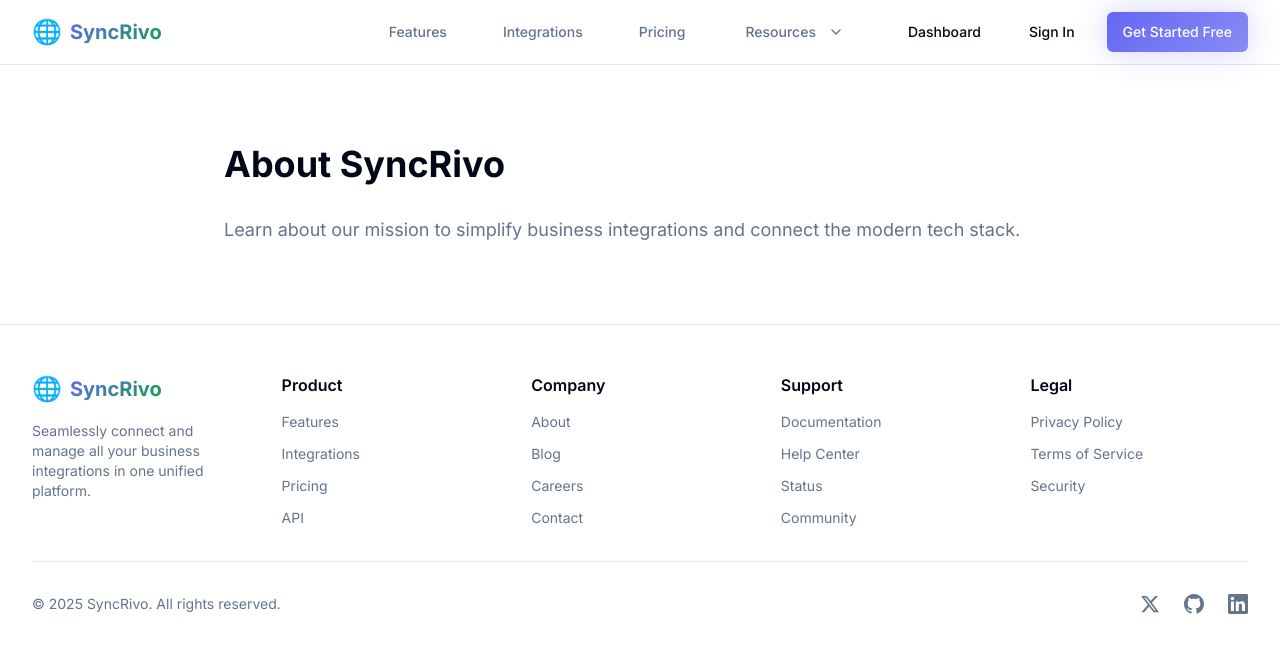
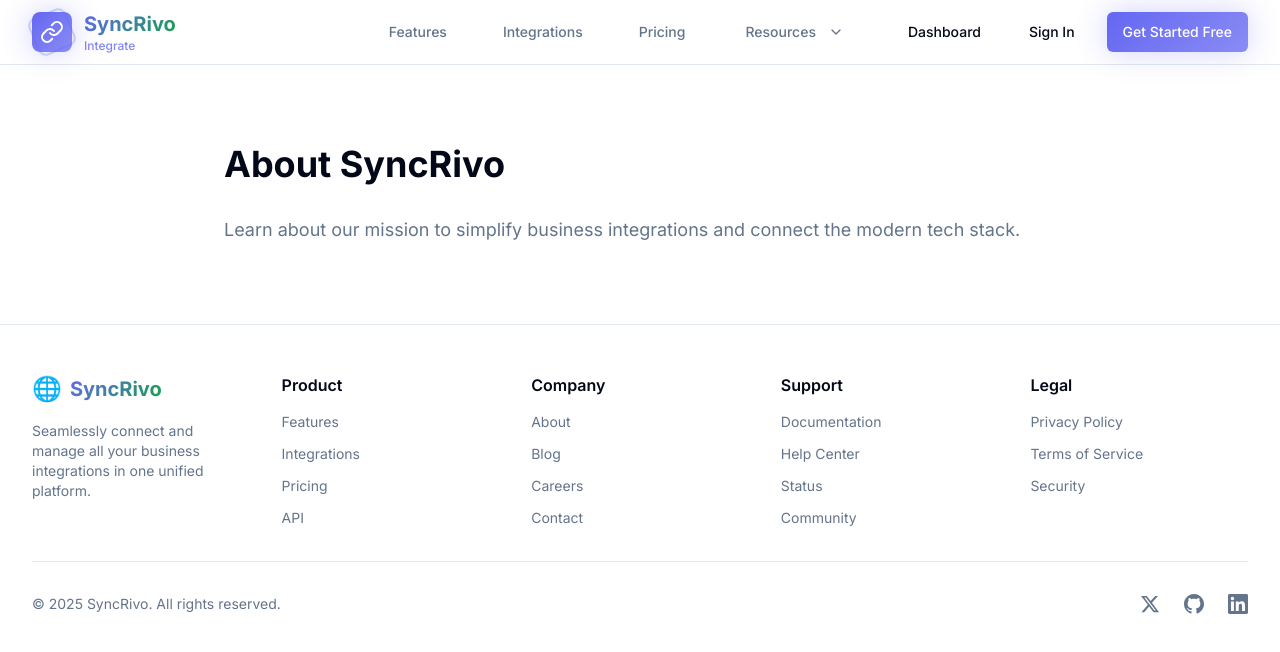
Before and after one commit to vidyakumarm/syncrivo-blueprint-project, a React (Vite) app: page /about in a window 1280 px wide. Shown: the top 652 px of the page. Built offline with nearby package versions, Linux system fonts and the light colour scheme.

Commit message:
Add rotating logo
Implement a rotating logo animation similar to vakilsearch.com, matching the business portfolio's branding.

```diff
--- a/src/components/layout/Navigation.tsx
+++ b/src/components/layout/Navigation.tsx
@@ -1,6 +1,7 @@
 import { useState } from 'react';
 import { Link, useLocation } from 'react-router-dom';
 import { Button } from '@/components/ui/button';
+import { RotatingLogo } from '@/components/ui/rotating-logo';
 import { Menu, X, ChevronDown } from 'lucide-react';
 import {
   DropdownMenu,
@@ -35,11 +36,8 @@ export function Navigation() {
       <div className="max-w-7xl mx-auto px-4 sm:px-6 lg:px-8">
         <div className="flex justify-between items-center h-16">
           {/* Logo */}
-          <Link to="/" className="flex items-center space-x-2 group">
-            <span className="text-2xl">🌐</span>
-            <span className="text-xl font-bold bg-gradient-hero bg-clip-text text-transparent">
-              SyncRivo
-            </span>
+          <Link to="/">
+            <RotatingLogo />
           </Link>
 
           {/* Desktop Navigation */}
--- /dev/null
+++ b/src/components/ui/rotating-logo.tsx
@@ -0,0 +1,87 @@
+import { useState, useEffect } from 'react';
+import { Zap, RefreshCw, Link, Workflow, Database, Cloud } from 'lucide-react';
+
+interface RotatingLogoProps {
+  className?: string;
+}
+
+export function RotatingLogo({ className = "" }: RotatingLogoProps) {
+  const [currentIndex, setCurrentIndex] = useState(0);
+
+  const logoVariants = [
+    {
+      icon: Zap,
+      text: "SyncRivo",
+      subtitle: "Connect",
+      color: "text-primary"
+    },
+    {
+      icon: RefreshCw,
+      text: "SyncRivo",
+      subtitle: "Sync",
+      color: "text-accent"
+    },
+    {
+      icon: Link,
+      text: "SyncRivo",
+      subtitle: "Integrate",
+      color: "text-primary"
+    },
+    {
+      icon: Workflow,
+      text: "SyncRivo",
+      subtitle: "Automate",
+      color: "text-accent"
+    },
+    {
+      icon: Database,
+      text: "SyncRivo",
+      subtitle: "Organize",
+      color: "text-primary"
+    },
+    {
+      icon: Cloud,
+      text: "SyncRivo",
+      subtitle: "Scale",
+      color: "text-accent"
+    }
+  ];
+
+  useEffect(() => {
+    const interval = setInterval(() => {
+      setCurrentIndex((prevIndex) => (prevIndex + 1) % logoVariants.length);
+    }, 2500); // Change every 2.5 seconds
+
+    return () => clearInterval(interval);
+  }, [logoVariants.length]);
+
+  const currentVariant = logoVariants[currentIndex];
+  const Icon = currentVariant.icon;
+
+  return (
+    <div className={`flex items-center space-x-3 group cursor-pointer ${className}`}>
+      <div className="relative">
+        <div className="flex items-center justify-center w-10 h-10 rounded-lg bg-gradient-primary shadow-glow transition-all duration-500 group-hover:scale-110">
+          <Icon
+            className={`h-6 w-6 text-white transition-all duration-500 ${
+              currentIndex % 2 === 1 ? 'animate-spin' : ''
+            }`}
+          />
+        </div>
+
+        {/* Rotating ring effect */}
+        <div className="absolute inset-0 rounded-lg border-2 border-primary/30 animate-spin"
+             style={{ animationDuration: '8s' }} />
+      </div>
+
+      <div className="flex flex-col">
+        <span className="text-xl font-bold bg-gradient-hero bg-clip-text text-transparent transition-all duration-500">
+          {currentVariant.text}
+        </span>
+        <span className={`text-xs font-medium transition-all duration-500 ${currentVariant.color} opacity-80`}>
+          {currentVariant.subtitle}
+        </span>
+      </div>
+    </div>
+  );
+}
```
